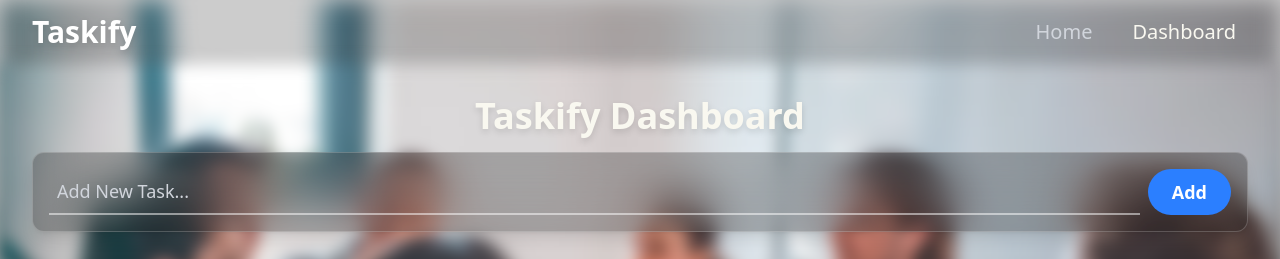
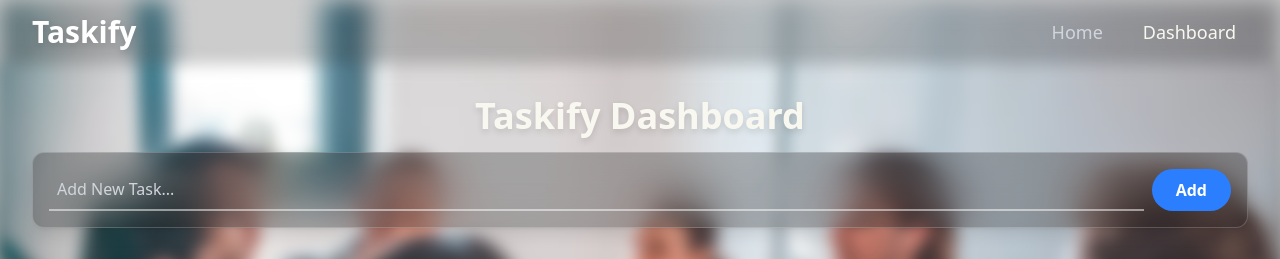
Before and after one commit to soheilgoodarzi/taskify-app, a React (Vite) app: page /dashboard in a window 1280 px wide. Shown: the top 259 px of the page. Built offline with nearby package versions, Linux system fonts and the light colour scheme.

Commit message:
Change Font Size in Components

```diff
--- a/src/components/AddTask.jsx
+++ b/src/components/AddTask.jsx
@@ -1,34 +1,34 @@
-import { useState, useContext } from "react"
-import { TasksDispatchContext } from "../contexts/TasksContext"
+import { useState, useContext } from "react";
+import { TasksDispatchContext } from "../contexts/TasksContext";
 
 export default function AddTask() {
-  const [text, setText] = useState("")
-  const dispatch = useContext(TasksDispatchContext)
+  const [text, setText] = useState("");
+  const dispatch = useContext(TasksDispatchContext);
 
   const handleAddTask = () => {
-    if (text.trim() === "") return
-    dispatch({
-      type: "added",
-      payload: { text: text },
-    })
-    setText("")
-  }
+    if (text.trim() === "") return;
+    dispatch({ type: "added", payload: { text: text } });
+    setText("");
+  };
 
   return (
-    <div className="flex gap-2 lg:mb-4 bg-black/25 backdrop-blur-xl rounded-xl xs:p-2 lg:p-4 shadow-lg border border-white/20">
+    // ۴. پدینگ و فاصله ریسپانسیو
+    <div className="flex gap-2 p-3 md:p-4 mb-4 bg-black/25 backdrop-blur-xl rounded-xl shadow-lg border border-white/20">
       <input
         type="text"
         value={text}
         onChange={(e) => setText(e.target.value)}
         placeholder="Add New Task..."
-        className="flex-1 xs:p-1 lg:p-2 bg-transparent xs:border-b-[1px] lg:border-b-2 xs:text-xs md:text-base lg:text-lg 2xl:text-xl border-white/50 focus:border-white transition-colors duration-300 text-white placeholder:text-gray-300 outline-none"
+        // ۵. اندازه فونت و پدینگ داخلی input ریسپانسیو
+        className="flex-1 p-2 bg-transparent text-sm md:text-base border-b-2 border-white/50 focus:border-white transition-colors duration-300 text-white placeholder:text-gray-300 outline-none"
       />
       <button
         onClick={handleAddTask}
-        className="bg-blue-500 text-white font-bold lg:px-6 lg:py-2 xs:px-4 xs:py-2 sm:py-2 sm:px-5 2xl:py-5 2xl:rounded-full 2xl:px-8 rounded-full hover:bg-blue-600 transition-all transform hover:scale-105 cursor-pointer xs:text-xs md:text-base lg:text-lg 2xl:text-2xl"
+        // ۶. اندازه دکمه و متن آن ریسپانسیو
+        className="bg-blue-500 text-white font-bold px-4 py-2 md:px-6 rounded-full hover:bg-blue-600 transition-all transform hover:scale-105 cursor-pointer text-sm md:text-base"
       >
         Add
       </button>
     </div>
-  )
+  );
 }
--- a/src/components/Header.jsx
+++ b/src/components/Header.jsx
@@ -6,9 +6,9 @@ export default function Header() {
 
   return (
     <header>
-      <div className="max-w-8xl mx-auto px-4 sm:px-6 lg:px-8 2xl:px-16 flex justify-between items-center xs:h-12 md:h-16 2xl:h-32">
+      <div className="max-w-8xl mx-auto px-4 sm:px-6 lg:px-8 2xl:px-16 flex justify-between items-center xs:h-12 md:h-16 2xl:h-18 3xl:h-32">
         <div className="flex-shrink-0">
-          <h1 className="xs:text-xl sm:text-2xl md:text-2xl lg:text-3xl 2xl:text-6xl font-bold text-white drop-shadow-md">
+          <h1 className="xs:text-xl sm:text-2xl md:text-2xl lg:text-3xl 2xl:text-4xl 3xl:text-6xl font-bold text-white drop-shadow-md">
             Taskify
           </h1>
         </div>
@@ -19,7 +19,7 @@ export default function Header() {
             className={({ isActive }) =>
               `${
                 isActive ? activeLinkStyle : normalLinkStyle
-              } px-3 py-2 rounded-md xs:text-xs sm:text-base md:text-lg lg:text-xl 2xl:text-4xl font-medium transition-colors`
+              } px-3 py-2 rounded-md xs:text-xs sm:text-base md:text-lg lg:text-lg 2xl:text-2xl 3xl:text-4xl font-medium transition-colors`
             }
           >
             Home
@@ -29,7 +29,7 @@ export default function Header() {
             className={({ isActive }) =>
               `${
                 isActive ? activeLinkStyle : normalLinkStyle
-              } px-3 py-2 rounded-md xs:text-xs sm:text-base md:text-lg lg:text-xl 2xl:text-4xl font-medium transition-colors`
+              } px-3 py-2 rounded-md xs:text-xs sm:text-base md:text-lg lg:text-lg 2xl:text-2xl 3xl:text-4xl font-medium transition-colors`
             }
           >
             Dashboard
--- a/src/pages/Home.jsx
+++ b/src/pages/Home.jsx
@@ -2,15 +2,15 @@ import { Link } from "react-router-dom"
 export default function HomePage() {
   return (
     <div className="flex lg:h-[calc(100vh-64px)] flex-col items-center justify-center text-center text-white p-4 ">
-      <h1 className="xs:text-2xl md:text-5xl lg:text-7xl 2xl:text-9xl font-bold md:mb-4 xs:mb-1 xs:mt-14 drop-shadow-lg">
+      <h1 className="xs:text-2xl md:text-5xl lg:text-7xl 3xl:text-9xl font-bold md:mb-4 xs:mb-1 xs:mt-14 drop-shadow-lg">
         Welcome to Taskify
       </h1>
-      <p className="max-w-2xl xs:text-lg md:text-xl lg:text-2xl 2xl:text-3xl md:mb-6 lg:mb-8 2xl:mb-12 xs:mb-4 drop-shadow-md">
+      <p className="max-w-2xl xs:text-lg md:text-xl lg:text-3xl 3xl:text-3xl md:mb-6 lg:mb-8 2xl:mb-12 xs:mb-4 drop-shadow-md">
         A space to manage your tasks and boost your productivity.
       </p>
       <Link
         to="/dashboard"
-        className="bg-blue-600 hover:bg-blue-700 text-white font-bold lg:py-2 lg:px-4 xs:px-2 xs:py-2 sm:py-2 sm:px-3 2xl:py-5 2xl:rounded-2xl 2xl:px-8 rounded-lg xs:text-sm md:text-lg lg:text-xl 2xl:text-4xl transition-transform transform hover:scale-105"
+        className="bg-blue-600 hover:bg-blue-700 text-white font-bold lg:py-2 lg:px-4 xs:px-2 xs:py-2 sm:py-2 sm:px-3 xl:py-5 rounded-full 2xl:px-8  xs:text-sm md:text-lg lg:text-xl 2xl:text-4xl transition-transform transform hover:scale-105"
       >
         Go to Dashboard
       </Link>
```
